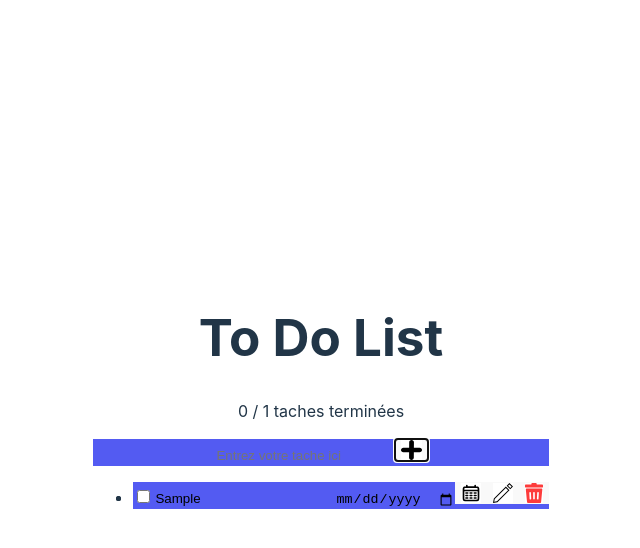
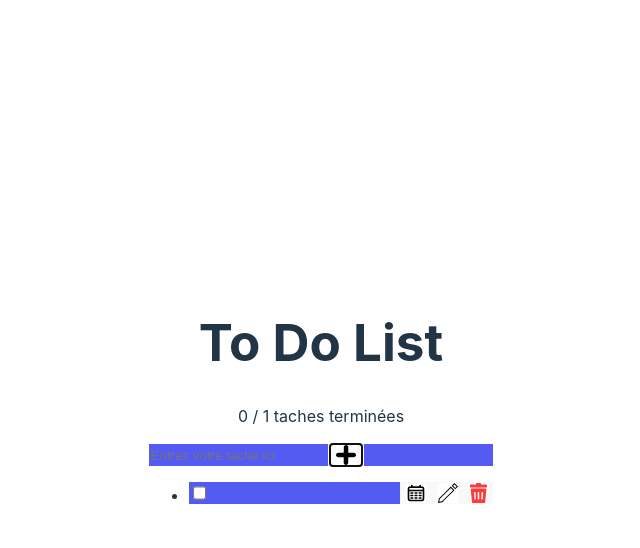
Before and after one commit to RIPOCHE-Sarah-2225071a/myToDoList, a React (Vite) app: page / in a window 1280 px wide. Both pictures are taken after typing "Sample" into the empty fields and a click on the button 730 px from the left and 471 px from the top of the page. Shown: the top 548 px of the page, without its empty margins (319-959 px from the left). Built offline with nearby package versions, Linux system fonts and the light colour scheme.

Commit message:
calendrier entierement fonctionnel + normalisation noms + un peu de css

```diff
--- a/src/App.css
+++ b/src/App.css
@@ -42,6 +42,8 @@
 }
 
 form {
+  display: flex;
+  flex-direction: row;
   background-color: #535bf2;
 }
 
--- a/src/App.jsx
+++ b/src/App.jsx
@@ -1,29 +1,28 @@
-import {useRef, useState, useEffect, useId } from 'react'
-import reactLogo from './assets/react.svg'
-import viteLogo from '/vite.svg'
+import {useRef, useState, useEffect } from 'react'
 import './App.css'
-import ButtonWithSVGIcon from "./Components/ButtonWithSVGIcon.jsx";
-import MyInput from "./Components/MyInput.jsx";
 import Item from "./Components/Item.jsx";
-import Calendar from 'react-calendar'
 import 'react-calendar/dist/Calendar.css';
 
 function App() {
-    //localStorage.removeItem('tache')
-   /* let [maListe, setMaListe] = useState(() => {
-        // getting stored value
-        const saved = localStorage.getItem("maListe");
-        const initialValue = JSON.parse(saved);
-        return initialValue || "";
-    });*/
     const [index, setIndex] = useState(0);
     let [maListe, setMaListe] = useState([])
     const inputs = useRef([]);
-    const [calendrier, setCalendrier] = useState(true);
 
-    const addInputs = el => {
+    useEffect(() => {
+        const tachesEnregistrees = JSON.parse(localStorage.getItem('tache'));
+        if (tachesEnregistrees) {
+            setMaListe(tachesEnregistrees);
+        }
+    }, []);
+    const ajouterInputs = el => {
         if (el && !inputs.current.includes(el)){
             inputs.current.push(el);
+        }
+    }
+
+    const enleverInputs = () => {
+        for (let i = 0; i<inputs.current.length; i++){
+            inputs.current[i].value = "";
         }
     }
 
@@ -32,53 +31,38 @@ function App() {
         setIndex(prevState => prevState + 1);
         let tache = {id:index, text:inputs.current[1].value, fini:false, date:null}
         setMaListe([...maListe, tache]);
-        clearInputs();
+        enleverInputs();
         localStorage.setItem('tache', JSON.stringify(maListe));
     };
-
-    const clearInputs = () => {
-        for (let i = 0; i<inputs.current.length; i++){
-            inputs.current[i].value = "";
-        }
-    }
 
     const supprimerToDo = (tacheId) => {
         setMaListe(maListe.filter(tache => tache.id !== tacheId));
         localStorage.setItem('tache', JSON.stringify(maListe));
     };
 
-    const modifierToDo = (tacheId, texte, date) => {
-        console.log(texte)
-        setMaListe(maListe.map(tache => tache.id === tacheId ? {id:tache.id, text:texte, fini:tache.fini, date:date} : tache));
-        console.log(maListe.map(tache => tache.id === tacheId ? {id:tache.id, text:texte, fini:tache.fini, date:date} : tache));
-        console.log(maListe)
+    const modifierToDo = (tacheId, texte) => {
+        setMaListe(maListe.map(tache => tache.id === tacheId ? {id:tache.id, text:texte, fini:tache.fini, date:tache.date} : tache));
         localStorage.setItem('tache', JSON.stringify(maListe))
     };
+
+    const changerDate = (tacheId, date) => {
+        setMaListe(maListe.map(tache => tache.id === tacheId ? {...tache, date:date} : tache));
+        localStorage.setItem('tache', JSON.stringify(maListe))
+    }
 
     const finirToDo = (tacheId) => {
         setMaListe(maListe.map(tache => tache.id === tacheId ? {...tache, fini:!tache.fini} : tache));
         localStorage.setItem('tache', JSON.stringify(maListe))
     };
 
-
-
-    useEffect(() => {
-        const storedTasks = JSON.parse(localStorage.getItem('tache'));
-        if (storedTasks) {
-            setMaListe(storedTasks);
-        }
-    }, []);
-
     return (
         <>
-            { /* TODO : Ajouter le calendrier */}
-            { /* TODO : Regler le pb d'id */}
             <h1>To Do List</h1>
             <p>{maListe.filter(tache => tache.fini === true).length} / {maListe.length} taches terminées</p>
             {/* Partie d'ajout de tache */}
             <form>
-                <input ref={addInputs} type="hidden" value={maListe.length}/>
-                <input ref={addInputs} type="text" placeholder="Entrez votre tache ici"/>
+                <input ref={ajouterInputs} type="hidden" value={maListe.length}/>
+                <input ref={ajouterInputs} type="text" placeholder="Entrez votre tache ici"/>
                 {/* eslint-disable-next-line react/prop-types */}
                 <button onClick={ajouterToDo} className="plus">
                     {/* eslint-disable-next-line react/prop-types */}
@@ -88,19 +72,18 @@ function App() {
             {/* Partie visualisation de taches */}
             <ul>
                 {maListe.map((tache, i) => (
-                        <li>
                         <Item
                             key={i}
                             id={tache.id}
-                            text={tache.text}
+                            texte={tache.texte}
+                            changementDate={changerDate}
                             date={tache.date}
-                            onClick={supprimerToDo}
-                            onChange={modifierToDo}
-                            onConfirm={finirToDo}
+                            supprimer={supprimerToDo}
+                            modifier={modifierToDo}
+                            finir={finirToDo}
                             fini={tache.fini}
                             calendrier={tache.calendrier}
                         />
-                        </li>
                     ))}
             </ul>
         </>
--- a/src/Components/ButtonWithSVGIcon.jsx
+++ /dev/null
@@ -1,24 +0,0 @@
-export default function ButtonWithSVGIcon(props){
-    function handleClick() {
-        // eslint-disable-next-line react/prop-types
-        if (props.name === "plus"){
-            // eslint-disable-next-line react/prop-types
-            //alert(props.maListe.length);
-            // eslint-disable-next-line react/prop-types
-            props.maListe.add()
-        }
-        else {
-            alert('hahah');
-        }
-    }
-
-    return (
-        <>
-            {/* eslint-disable-next-line react/prop-types */}
-            <button onClick={handleClick} className={props.name}>
-                {/* eslint-disable-next-line react/prop-types */}
-                <img src={"/images/" + props.icon} />
-            </button>
-        </>
-    );
-}
--- a/src/Components/Item.jsx
+++ b/src/Components/Item.jsx
@@ -4,6 +4,7 @@ import {useState} from "react";
 export default function Item(props) {
 
     const [calendrier, setCalendrier] = useState(false);
+
     const afficherCalendrier = (e) => {
         e.preventDefault();
         setCalendrier(prevState => !prevState);
@@ -12,51 +13,49 @@ export default function Item(props) {
     function supprimerItem(e) {
         e.preventDefault();
         // eslint-disable-next-line react/prop-types
-        props.onClick(props.id); // Transmet l'ID pour le supprimer
+        props.supprimer(props.id); // Transmet l'ID pour le supprimer
     }
 
     function modifierItem(e) {
         e.preventDefault();
-        const newText = e.target.parentNode.parentNode.querySelector(".texte").value;
-        const newDate = e.target.parentNode.parentNode.querySelector(".date").value;
+        const nouveauTexte = e.target.parentNode.parentNode.querySelector(".texte").value;
         // eslint-disable-next-line react/prop-types
-        props.onChange(props.id, newText, newDate); // Transmet l'ID et le texte a modifier
+        props.modifier(props.id, nouveauTexte); // Transmet l'ID et le texte a modifier
     }
 
     function finirItem(e) {
         e.preventDefault();
         // eslint-disable-next-line react/prop-types
-        props.onConfirm(props.id, props.fini); // Transmet l'ID et le statut de la tache
+        props.finir(props.id, props.fini); // Transmet l'ID et le statut de la tache
     }
 
-    function changerDate(e) {
-        e.preventDefault();
+    function changerDate(date) {
         // eslint-disable-next-line react/prop-types
-        props.changeDate(props.id);
-        // eslint-disable-next-line react/prop-types
-        props.calendrier(true);
+        props.changementDate(props.id, date.toLocaleDateString());
+        setCalendrier(false);
     }
 
     return (
         <li>
-            <form>
+            <form onSubmit={modifierItem}> {/* Permet d'enregistrer les modifications meme si on clique pas sur le crayon */}
                 {/* eslint-disable-next-line react/prop-types */}
                 <input type="checkbox" defaultChecked={props.fini} onChange={finirItem}/>
                 {/* eslint-disable-next-line react/prop-types */}
-                <input className="texte" defaultValue={props.text}/>
+                <input className="texte" defaultValue={props.texte}/>
                 {/* eslint-disable-next-line react/prop-types */}
-                <input type="date" className="date" defaultValue={props.date}/>
+                <p className="date">{props.date}</p>
                 <button onClick={afficherCalendrier}>
                     <img src="images/calendar-days-svgrepo-com.svg" alt="choisirDate"></img>
                 </button>
-                <button onClick={modifierItem}>
-                    <img src="images/pencil-svgrepo-com.svg" alt="editer"></img>
+                <button type={"submit"} onClick={modifierItem}>
+                    <img src="images/pencil-svgrepo-com.svg" alt="modifier"></img>
                 </button>
                 {/* eslint-disable-next-line react/prop-types */}
                 <button onClick={supprimerItem}>
                     <img src="images/red-trash-can-icon.svg" alt={"poubelle"}></img>
                 </button>
-                {calendrier && <Calendar className="calendar"></Calendar>}
+                {/* eslint-disable-next-line react/prop-types */}
+                {calendrier && <Calendar className="calendrier"  defaultValue={props.date} onChange={changerDate}></Calendar>}
             </form>
         </li>
     );
--- a/src/Components/MyInput.jsx
+++ /dev/null
@@ -1,10 +0,0 @@
-import ButtonWithSVGIcon from "./ButtonWithSVGIcon.jsx";
-
-export default function MyInput(props){
-    return (
-        <>
-            {/* eslint-disable-next-line react/prop-types */}
-            <input type={props.type} placeholder="Entrez votre tache ici"/>
-        </>
-    );
-}
--- a/src/index.css
+++ b/src/index.css
@@ -56,10 +56,16 @@ button:focus-visible {
   }
 }
 
-.calendar {
+.calendrier {
    color: #000000
 }
 
-.calendar * {
+.calendrier * {
   color: inherit;
 }
+
+.date {
+  margin: 0;
+  padding-right: 5px;
+  padding-left: 5px;
+}
```
